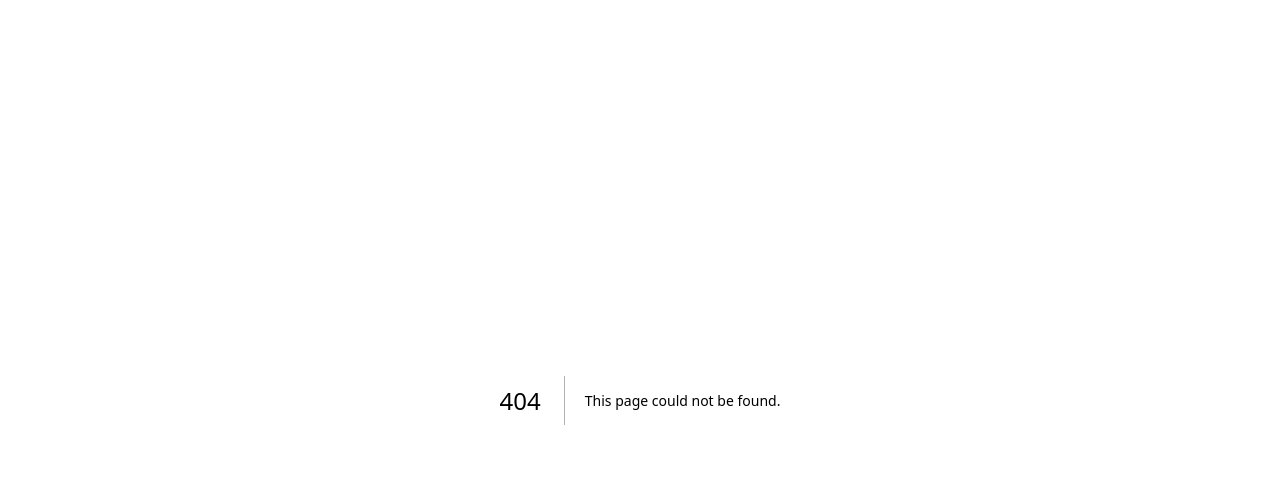
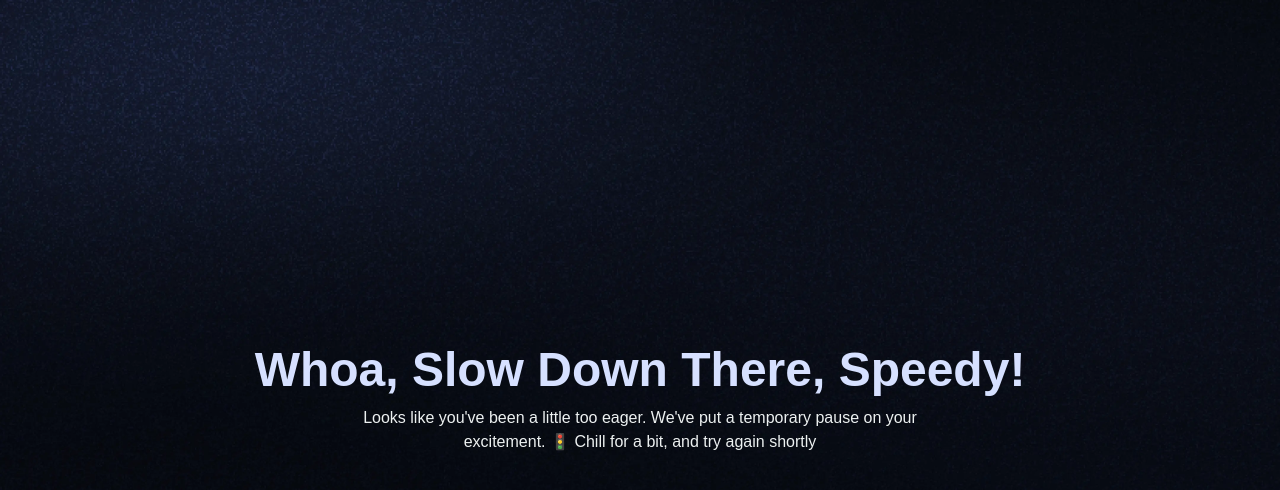
Before and after one commit to Abdalla-Abukhris/university-library, a Next.js app: page /too-fast in a window 1280 px wide. Before the commit this address had no page. Shown: the top 490 px of the page. Built offline with nearby package versions, Linux system fonts and the light colour scheme; a web font is replaced by a local one.

Commit message:
feat: add playful Slow Down error page

```diff
--- /dev/null
+++ b/app/too-fast/page.tsx
@@ -0,0 +1,17 @@
+import React from "react";
+
+const Page = () => {
+  return (
+    <main className="root-container flex min-h-screen flex-col items-center justify-center">
+      <h1 className="font-bebas-neue text-5xl font-bold text-light-100">
+        Whoa, Slow Down There, Speedy!
+      </h1>
+      <p className="mt-3 max-w-xl text-center text-light-400">
+        Looks like you&apos;ve been a little too eager. We&apos;ve put a
+        temporary pause on your excitement. 🚦 Chill for a bit, and try again
+        shortly
+      </p>
+    </main>
+  );
+};
+export default Page;
--- a/package.json
+++ b/package.json
@@ -14,8 +14,10 @@
     "@radix-ui/react-label": "^2.1.7",
     "@radix-ui/react-slot": "^1.2.3",
     "@radix-ui/react-toast": "^1.2.15",
+    "@upstash/ratelimit": "^2.0.6",
     "@upstash/redis": "^1.35.3",
     "@upstash/workflow": "^0.2.19",
+    "bcryptjs": "^3.0.2",
     "class-variance-authority": "^0.7.1",
     "clsx": "^2.1.1",
     "dotenv": "^17.2.2",
@@ -25,6 +27,7 @@
     "imagekitio-next": "^1.0.1",
     "lucide-react": "^0.540.0",
     "next": "15.5.0",
+    "next-auth": "^4.24.11",
     "next-themes": "^0.4.6",
     "react": "19.1.0",
     "react-dom": "19.1.0",
```
Also changed, not shown: 1 other file (tests, documents, lock files or other folders).
